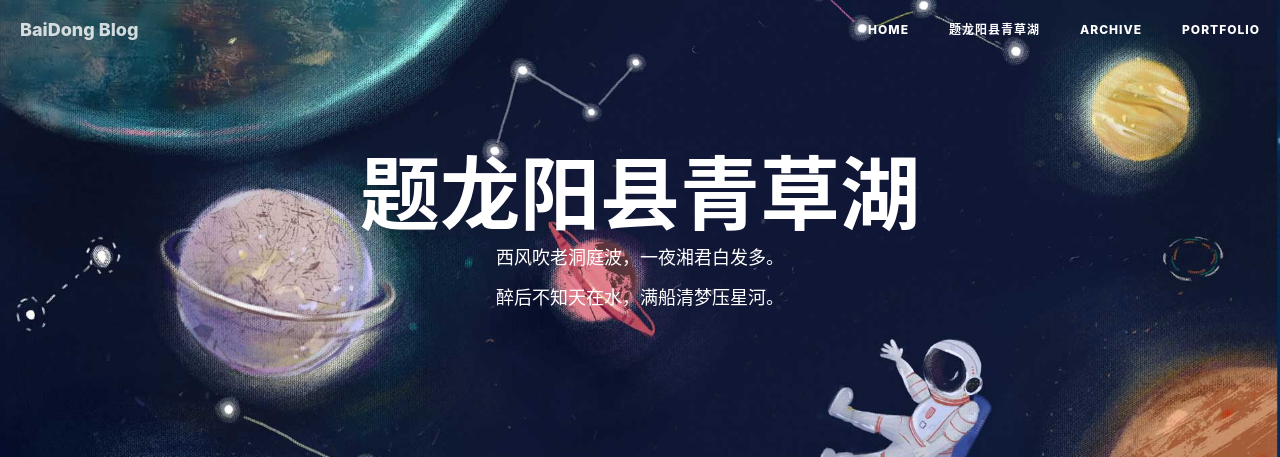
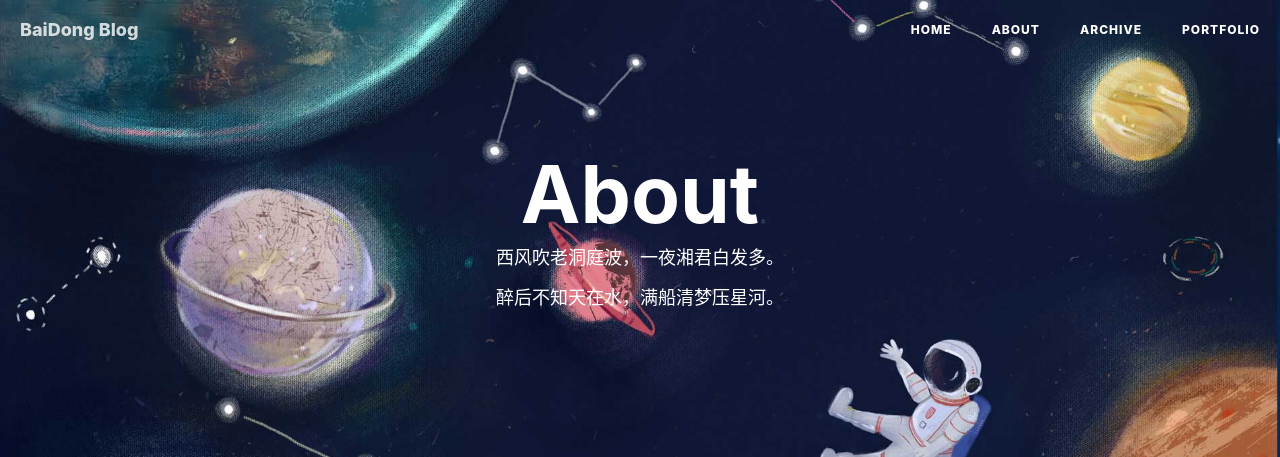
Before and after one commit to 13161231996/13161231996.github.io, a Jekyll site: the page built from about.html, in a window 1280 px wide. Shown: the top 457 px of the page. Built offline with Jekyll 4.4.1, drawn with Linux system fonts in a browser that asks for light colours; nearby versions of some CDN libraries; comment, search, counter and statistics services are not loaded; grey boxes are pictures that could not be loaded.

Commit message:
Update about.html

```diff
--- a/about.html
+++ b/about.html
@@ -1,6 +1,6 @@
 ---
 layout: page
-title: "题龙阳县青草湖"
+title: "About"
 description: "西风吹老洞庭波，一夜湘君白发多。<br><br>
                 醉后不知天在水，满船清梦压星河。"
 header-img: "img/about-bg.jpg"
```
